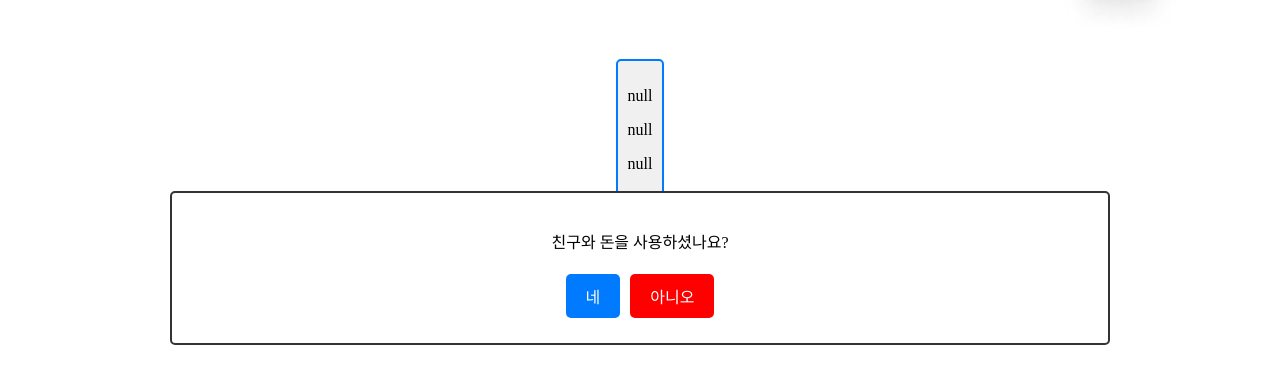
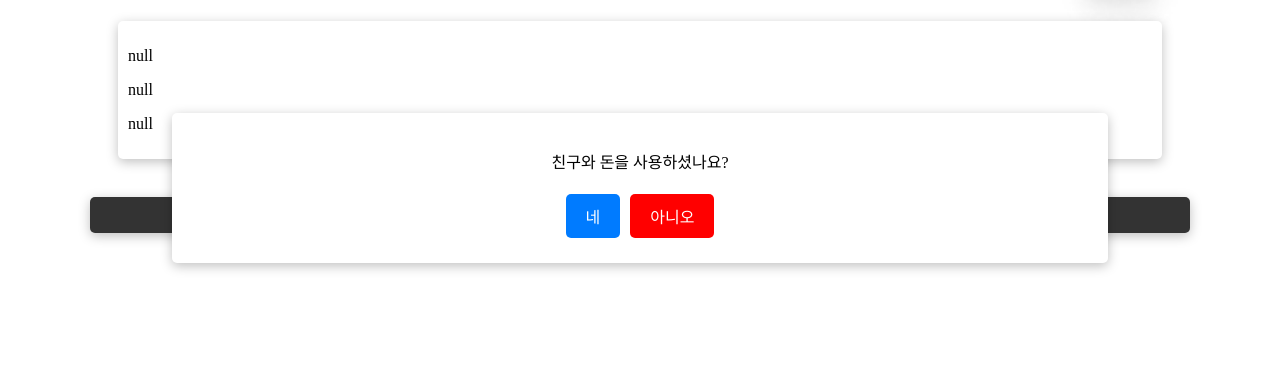
Before and after one commit to BBIYAKYEE7/Play_Us, a plain HTML site: page friendspay.html in a window 1280 px wide. Both pictures are taken after a click on the button "약속 완료하기". Shown: the part 132-516 px from the top of the page. Drawn offline with Linux system fonts and the light colour scheme.

Commit message:
Code Update

```diff
--- a/friendspay.html
+++ b/friendspay.html
@@ -48,9 +48,6 @@
             transform: scale(1.1);
             /* 이미지 크기 확대 (1.1배) */
         }
-
-
-
 
         .sidebar {
             position: fixed;
@@ -507,17 +504,19 @@
         }
 
         .event-container {
-            background-color: #f0f0f0;
-            border: 2px solid #007bff;
+            width:80%;
+            background-color: #ffffff;
             border-radius: 5px;
             padding: 10px;
             margin: 10px;
             position: absolute;
-            margin-top: 50vh;
+            margin-top: 40vh;
+            box-shadow: 0px 3px 12px 0px rgba(0, 0, 0, 0.25);
         }
 
         #completeEventButton {
-            background-color: #007bff;
+            width: 86%;
+            background-color: #333333;
             color: #fff;
             padding: 6px 100px;
             border: none;
@@ -525,27 +524,28 @@
             cursor: pointer;
             font-weight: bold;
             font-size: 16px;
-            margin-top: 84vh;
+            margin-top: 70vh;
             position: absolute;
+            box-shadow: 0px 3px 12px 0px rgba(0, 0, 0, 0.25);
         }
 
         #completeEventButton:hover {
-            background-color: #0056b3;
+            background-color: #000000;
         }
 
         .custom-alert {
             display: none;
             position: fixed;
-            top: 50%;
+            top: 40%;
             left: 50%;
             transform: translate(-50%, -50%);
             background: rgb(255, 255, 255);
-            border: 2px solid rgb(51, 51, 51);
             padding: 20px;
             border-radius: 5px;
             z-index: 1000;
             width: 70%;
             text-align: center;
+            box-shadow: 0px 3px 12px 0px rgba(0, 0, 0, 0.25);
         }
 
 
@@ -773,7 +773,7 @@
                     if (button1Text === '네') {
                         // 사용자가 "네"를 선택한 경우의 처리를 여기에 추가
                         // 예시: 정산 페이지로 이동
-                        window.location.href = 'http://127.0.0.1:5500/finalpay.html'; // 이동할 페이지 URL로 변경
+                        window.location.href = 'https://play-us.netlify.app/finalpay.html'; // 이동할 페이지 URL로 변경
                     }
                 });
                 buttonContainer.appendChild(button1);
@@ -789,7 +789,7 @@
                     eventContainer.innerHTML = '<p>약속이 모두 처리되었습니다!</p>';
                     setTimeout(function () {
                         // 일정 시간 후 원하는 페이지로 이동 (예: 3초 후)
-                        window.location.href = 'http://127.0.0.1:5500/friends.html'; // 이동할 페이지 URL로 변경
+                        window.location.href = 'https://play-us.netlify.app/friends.html'; // 이동할 페이지 URL로 변경
                     }, 3000); // 3초 지연
                 });
                 buttonContainer.appendChild(button2);
```
Also changed, not shown: finalpay.html (+5 -4 lines), friends.html (+2 -5 lines), plan.html (+2 -2 lines), 1 other file.
